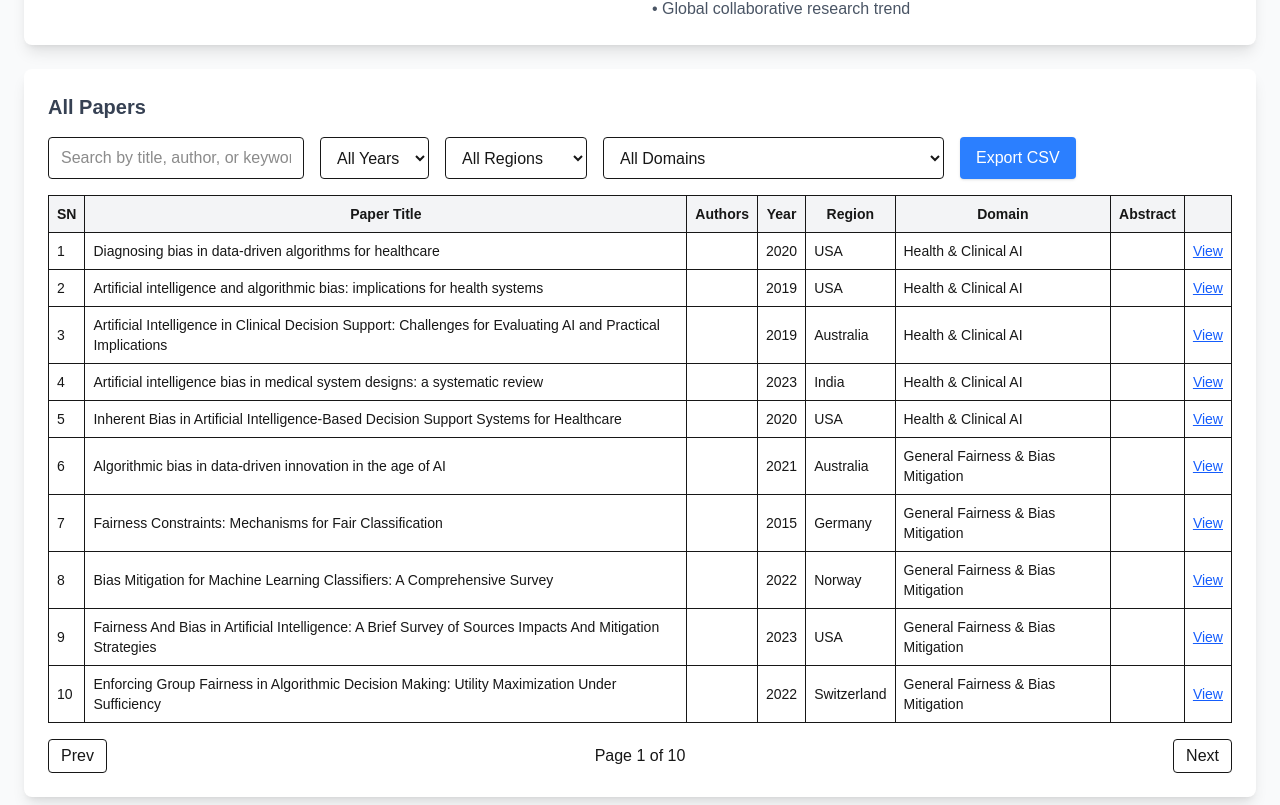
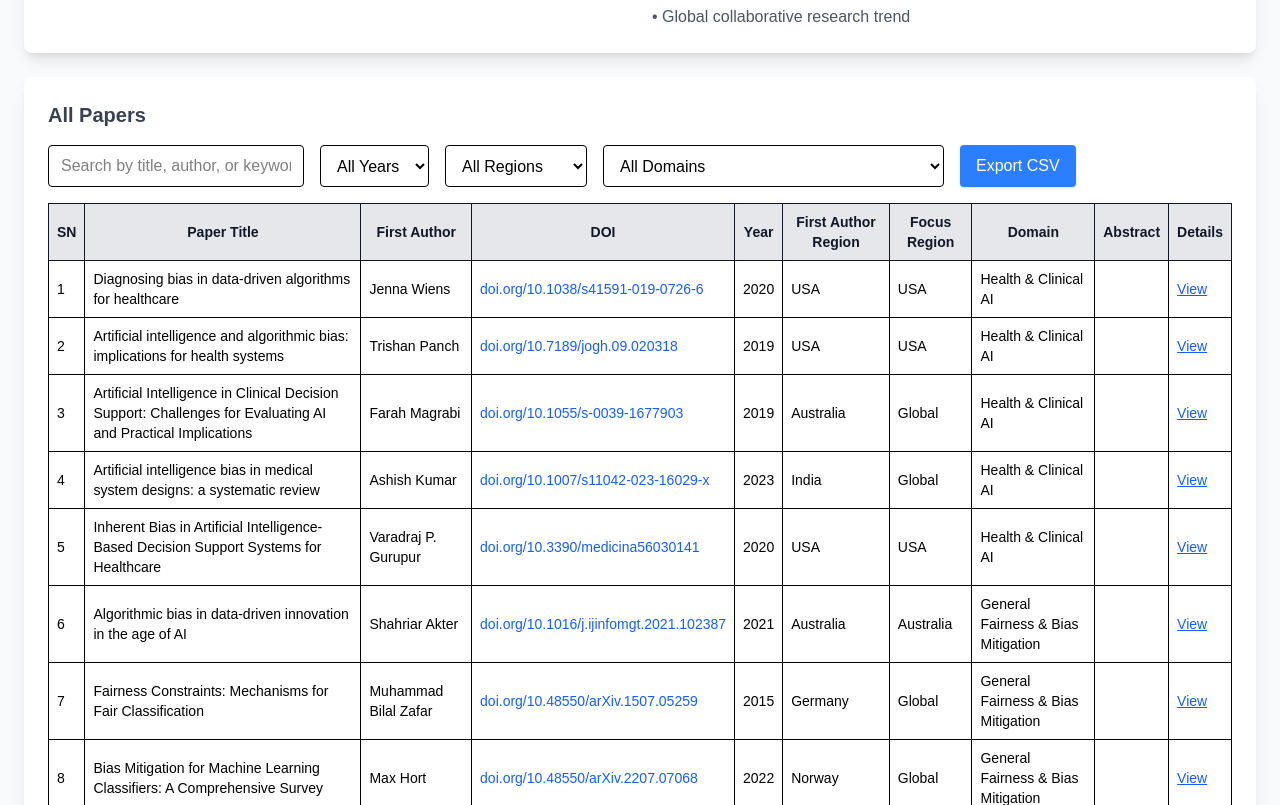
Before and after one commit to CAIRNepal/algorithmic-bias-survey, a Next.js app in the folder dashboard/: page / in a window 1280 px wide. Shown: the part 2495-3300 px from the top of the page. Built offline with nearby package versions, Linux system fonts and the light colour scheme.

Commit message:
Dashboard UI Changes, color correction, text, and button visibility

```diff
--- a/dashboard/src/app/BiasResearchDashboard.tsx
+++ b/dashboard/src/app/BiasResearchDashboard.tsx
@@ -12,8 +12,10 @@ const DOMAIN_COLORS = ['#2563eb', '#dc2626', '#16a34a', '#ca8a04', '#9333ea', '#
 type Paper = {
   SN?: string;
   'Paper Title'?: string;
-  Authors?: string;
+  'First Author Name'?: string;  // Changed from 'Authors'
+  DOI?: string;                  // Added DOI
   'Pub Year & Author Region'?: string;
+  'Focus Region'?: string;       // Added Focus Region
   Domain?: string;
   Abstract?: string;
   [key: string]: unknown;
@@ -186,13 +188,16 @@ const BiasResearchDashboard = () => {
 
   const filteredPapers = papers.filter(paper => {
     const title = (paper['Paper Title'] || '').toLowerCase().trim();
-    const author = (paper['Authors'] || '').toLowerCase().trim();
+    // const author = (paper['Authors'] || '').toLowerCase().trim();
+    const author = (paper['First Author Name'] || '').toLowerCase().trim();
+    const doi = (paper['DOI'] || '').toLowerCase().trim();
     const domain = (paper['Domain'] || '').toLowerCase().trim();
     const region = (paper['Pub Year & Author Region'] || '').split(' ').slice(1).join(' ').toLowerCase().trim();
     const year = (paper['Pub Year & Author Region'] || '').split(' ')[0].trim();
     const q = searchQuery.toLowerCase().trim();
     return (
-      (!searchQuery || title.includes(q) || author.includes(q) || domain.includes(q) || region.includes(q)) &&
+      // (!searchQuery || title.includes(q) || author.includes(q) || domain.includes(q) || region.includes(q)) &&
+      (!searchQuery || title.includes(q) || author.includes(q) || domain.includes(q) || region.includes(q) || doi.includes(q)) &&
       (!filterYear || year === filterYear) &&
       (!filterRegion || region === filterRegion.toLowerCase().trim()) &&
       (!filterDomain || domain === filterDomain.toLowerCase().trim())
@@ -215,7 +220,7 @@ const BiasResearchDashboard = () => {
 
   // CSV Export logic
   function exportCSV(papersToExport: Paper[], filename: string) {
-    const headers = ['SN', 'Paper Title', 'Authors', 'Pub Year & Author Region', 'Domain', 'Abstract'];
+    const headers = ['SN', 'Paper Title', 'First Author', 'DOI', 'Year', 'First Author Region', 'Focus Region', 'Domain', '']
     const rows = papersToExport.map(p => headers.map(h => String(p[h] || '').replace(/\n/g, ' ')));
     const csv = [headers.join(','), ...rows.map(r => r.map(f => `"${f.replace(/"/g, '""')}"`).join(','))].join('\n');
     const blob = new Blob([csv], { type: 'text/csv;charset=utf-8;' });
@@ -504,7 +509,7 @@ const BiasResearchDashboard = () => {
           <h2 className="text-xl font-semibold mb-4 text-gray-700">Key Insights</h2>
           <div className="grid grid-cols-1 md:grid-cols-2 gap-6">
             <div>
-              <h3 className="font-semibold text-lg mb-2">Research Trends</h3>
+              <h3 className="font-semibold text-lg mb-4 text-gray-700">Research Trends</h3>
               <ul className="space-y-2 text-gray-600">
                 <li>• Peak research activity in {peakYear.year} ({peakYear.count} papers)</li>
                 <li>• Significant growth from {growthPeriod}</li>
@@ -513,7 +518,7 @@ const BiasResearchDashboard = () => {
               </ul>
             </div>
             <div>
-              <h3 className="font-semibold text-lg mb-2">Geographic Distribution</h3>
+              <h3 className="font-semibold text-lg mb-4 text-gray-700">Geographic Distribution</h3>
               <ul className="space-y-2 text-gray-600">
                 {topRegion && <li>• {topRegion.region} leads with {Math.round((topRegion.count / totalPapers) * 100)}% of publications</li>}
                 {hasEurope && <li>• Strong European presence (UK, Germany, etc.)</li>}
@@ -530,12 +535,12 @@ const BiasResearchDashboard = () => {
             <input
               type="text"
               placeholder="Search by title, author, or keyword..."
-              className="border rounded px-3 py-2 w-full md:w-64"
+              className="border rounded px-3 py-2 bg-white text-black w-full md:w-64"
               value={searchQuery}
               onChange={e => setSearchQuery(e.target.value)}
             />
             <select
-              className="border rounded px-3 py-2"
+              className="border rounded px-3 py-2 bg-white text-black"
               value={filterYear}
               onChange={e => setFilterYear(e.target.value)}
             >
@@ -545,7 +550,7 @@ const BiasResearchDashboard = () => {
               ))}
             </select>
             <select
-              className="border rounded px-3 py-2"
+              className="border rounded px-3 py-2 bg-white text-black"
               value={filterRegion}
               onChange={e => setFilterRegion(e.target.value)}
             >
@@ -555,7 +560,7 @@ const BiasResearchDashboard = () => {
               ))}
             </select>
             <select
-              className="border rounded px-3 py-2"
+              className="border rounded px-3 py-2 bg-white text-black"
               value={filterDomain}
               onChange={e => setFilterDomain(e.target.value)}
             >
@@ -572,11 +577,12 @@ const BiasResearchDashboard = () => {
           <div className="overflow-x-auto">
             <table className="min-w-full border text-sm">
               <thead>
-                <tr className="bg-gray-100">
-                  {['SN', 'Paper Title', 'Authors', 'Year', 'Region', 'Domain', 'Abstract', ''].map((col) => (
+                <tr className="bg-gray-200">
+                  {/* {['SN', 'Paper Title', 'Authors', 'Year', 'Region', 'Domain', 'Abstract', ''].map((col) => ( */}
+                  {['SN', 'Paper Title', 'First Author', 'DOI', 'Year', 'First Author Region', 'Focus Region', 'Domain', 'Abstract', 'Details'].map((col) => (
                     <th
                       key={col}
-                      className="p-2 border cursor-pointer select-none"
+                      className="p-2 border cursor-pointer select-none text-gray-900 font-semibold"
                       onClick={() => {
                         if (col === '') return;
                         const key = col === 'Year' ? 'Pub Year & Author Region' : col;
@@ -594,14 +600,29 @@ const BiasResearchDashboard = () => {
               <tbody>
                 {pagedPapers.map((paper) => (
                   <tr key={paper['SN']} className="hover:bg-gray-50">
-                    <td className="p-2 border">{paper['SN']}</td>
-                    <td className="p-2 border text-left">{paper['Paper Title']}</td>
-                    <td className="p-2 border text-left">{paper['Authors']}</td>
-                    <td className="p-2 border">{(paper['Pub Year & Author Region'] || '').split(' ')[0]}</td>
-                    <td className="p-2 border">{(paper['Pub Year & Author Region'] || '').split(' ').slice(1).join(' ')}</td>
-                    <td className="p-2 border">{paper['Domain']}</td>
-                    <td className="p-2 border text-left">{(paper['Abstract'] || '').slice(0, 60)}{(paper['Abstract'] || '').length > 60 ? '…' : ''}</td>
-                    <td className="p-2 border">
+                    <td className="p-2 border" style={{color: 'black'}} >{paper['SN']}</td>
+                    {/* <td className="p-2 border text-left">{paper['Paper Title']}</td> */}
+                    <td className="p-2 border text-left" style={{color: 'black'}}>{paper['Paper Title']}</td>
+                    {/* <td className="p-2 border text-left">{paper['Authors']}</td> */}
+                    <td className="p-2 border text-left" style={{color: 'black'}} >{paper['First Author Name']}</td>
+                    <td className="p-2 border text-left" style={{borderColor: '#000', borderWidth: '1px'}}>
+                    {paper['DOI'] ? (
+                       <a
+                         href={paper['DOI'].startsWith('http') ? paper['DOI'] : `https://${paper['DOI']}`}
+                         target="_blank"
+                        rel="noopener noreferrer"
+                        className="text-blue-600 hover:underline"
+                      >
+                        {paper['DOI']}
+                      </a>
+                      ) : ''}
+                    </td>
+                    <td className="p-2 border" style={{color: 'black'}} >{(paper['Pub Year & Author Region'] || '').split(' ')[0]}</td>
+                    <td className="p-2 border" style={{color: 'black'}} >{(paper['Pub Year & Author Region'] || '').split(' ').slice(1).join(' ')}</td>
+                    <td className="p-2 border" style={{color: 'black'}}>{paper['Focus Region']}</td>
+                    <td className="p-2 border" style={{color: 'black'}} >{paper['Domain']}</td>
+                    <td className="p-2 border text-left" style={{color: 'black'}} >{(paper['Abstract'] || '').slice(0, 60)}{(paper['Abstract'] || '').length > 60 ? '…' : ''}</td>
+                    <td className="p-2 border" style={{color: 'black'}}>
                       <button className="text-blue-600 underline cursor-pointer" onClick={() => setModalPaper(paper)}>View</button>
                     </td>
                   </tr>
@@ -616,13 +637,13 @@ const BiasResearchDashboard = () => {
           </div>
           <div className="flex justify-between items-center mt-4">
   <button
-              className="px-3 py-1 rounded border mr-2 cursor-pointer"
+    className="px-3 py-1 rounded border mr-2 cursor-pointer bg-white text-gray-900 hover:bg-gray-50 disabled:bg-gray-200 disabled:text-gray-500"
     disabled={currentPage === 1}
     onClick={() => setCurrentPage(p => Math.max(1, p - 1))}
   >Prev</button>
-            <span>Page {currentPage} of {totalPages}</span>
+  <span className="text-gray-900 font-medium">Page {currentPage} of {totalPages}</span>
   <button
-              className="px-3 py-1 rounded border ml-2 cursor-pointer"
+    className="px-3 py-1 rounded border ml-2 cursor-pointer bg-white text-gray-900 hover:bg-gray-50 disabled:bg-gray-200 disabled:text-gray-500"
     disabled={currentPage === totalPages}
     onClick={() => setCurrentPage(p => Math.min(totalPages, p + 1))}
   >Next</button>
@@ -636,9 +657,9 @@ const BiasResearchDashboard = () => {
                 >&times;</button>
                 <h3 className="text-lg font-bold mb-2">{modalPaper['Paper Title']}</h3>
                 <div className="mb-2 text-sm text-gray-600">SN: {modalPaper['SN']}</div>
-                <div className="mb-2 text-sm text-gray-600">Authors: {modalPaper['Authors']}</div>
+                <div className="mb-2 text-sm text-gray-600">First Author: {modalPaper['First Author Name']}</div>
                 <div className="mb-2 text-sm text-gray-600">Year: {(modalPaper['Pub Year & Author Region'] || '').split(' ')[0]}</div>
-                <div className="mb-2 text-sm text-gray-600">Region: {(modalPaper['Pub Year & Author Region'] || '').split(' ').slice(1).join(' ')}</div>
+                <div className="mb-2 text-sm text-gray-600">First Author Region: {(modalPaper['Pub Year & Author Region'] || '').split(' ').slice(1).join(' ')}</div>
                 <div className="mb-2 text-sm text-gray-600">Domain: {modalPaper['Domain']}</div>
                 <div className="mb-2 text-sm text-gray-600">Abstract: {modalPaper['Abstract']}</div>
                 <button
```
Lines whose indentation alone changed are shown as unchanged.
